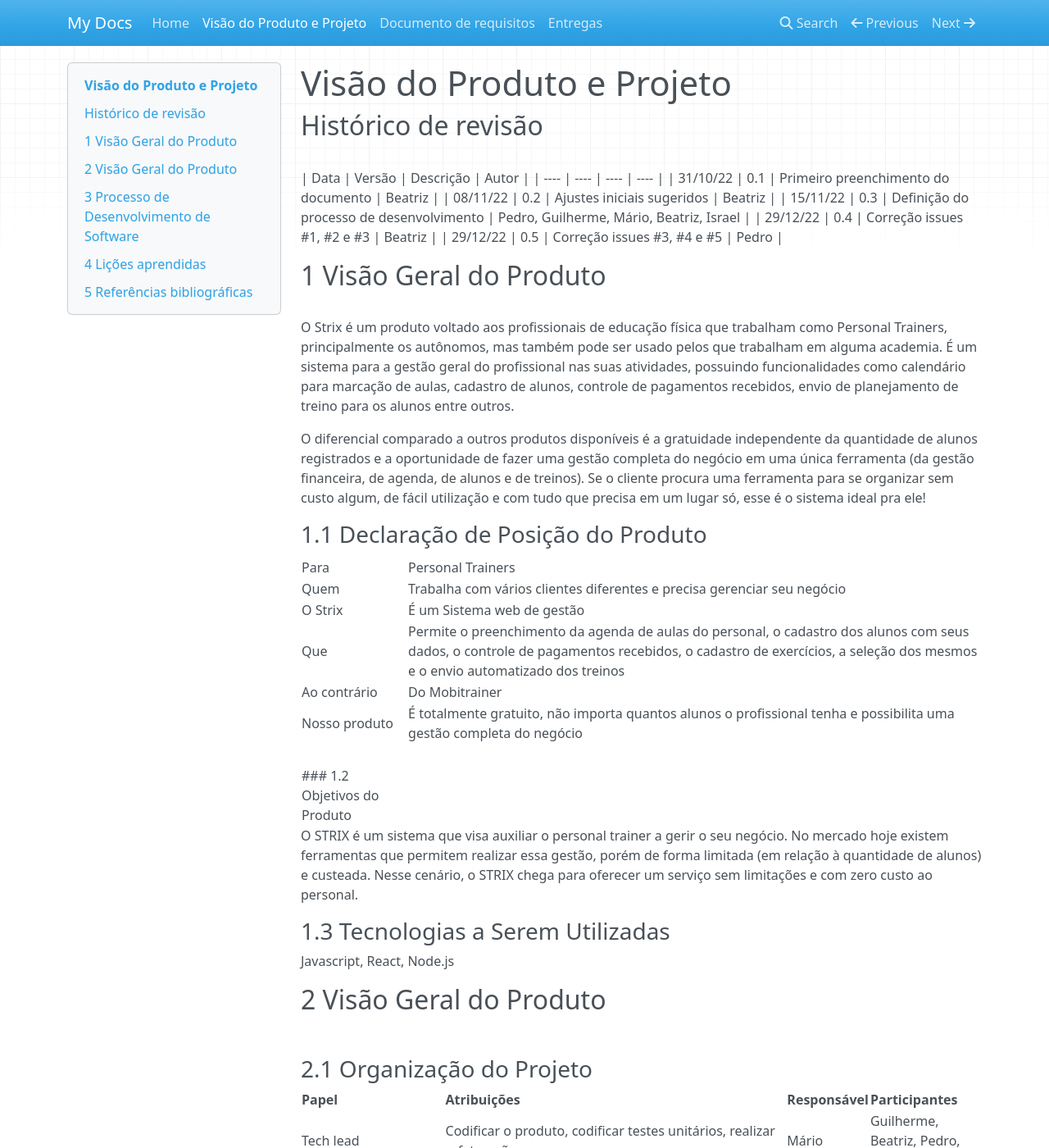
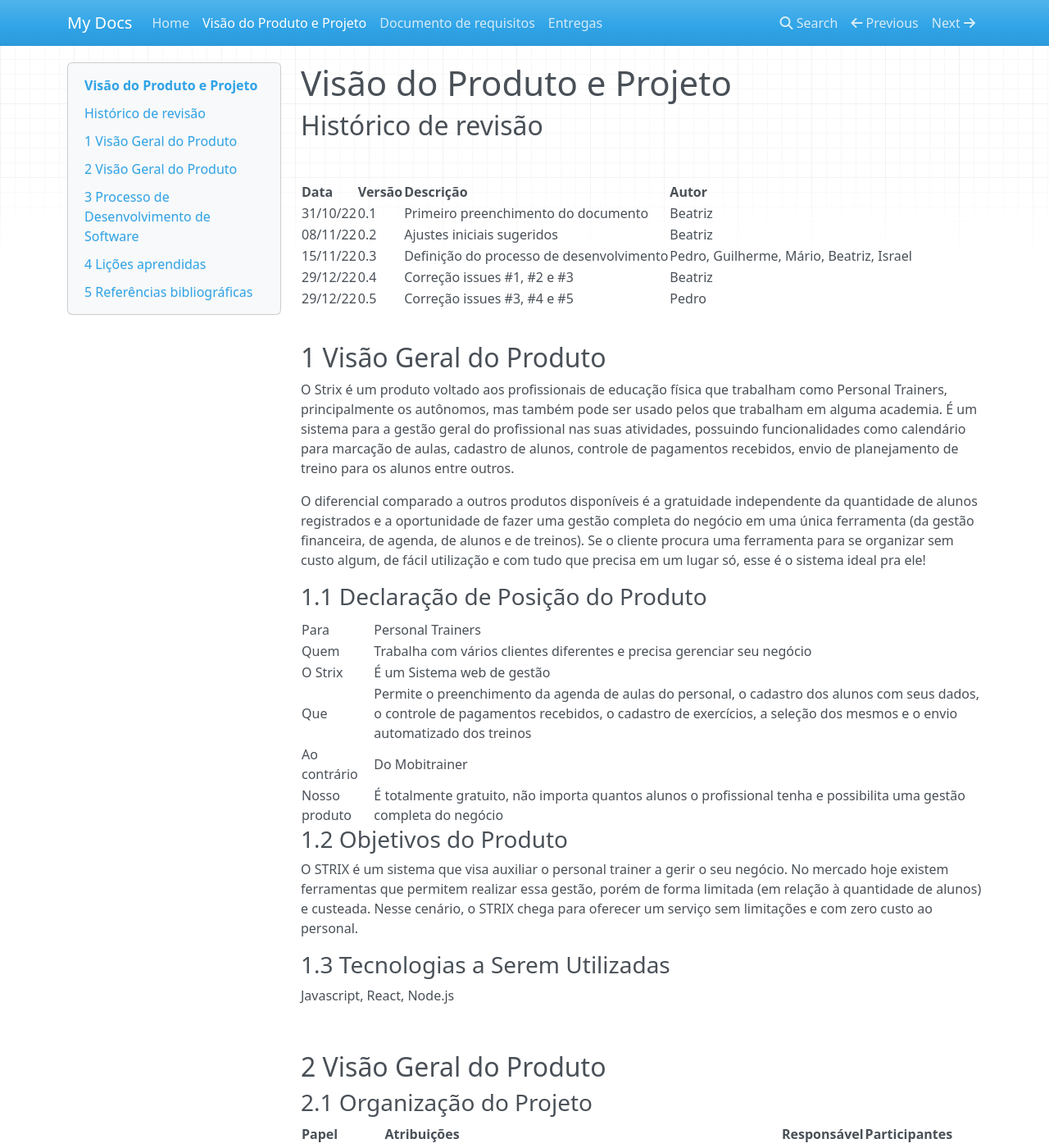
Before and after one commit to mdsreq-fga-unb/2022.2-Strix, an MkDocs documentation site: the page built from documentation/docs/visao_do_produto.md, in a window 1280 px wide and 1400 px high. Shown: the whole window at 82% size. Built offline with MkDocs 1.6.1, drawn with Linux system fonts in a browser that asks for light colours; nearby versions of some CDN libraries; some of the changed text lies outside the part shown.

Commit message:
removendo tags <br/>

```diff
--- a/documentation/docs/visao_do_produto.md
+++ b/documentation/docs/visao_do_produto.md
@@ -1,7 +1,9 @@
 # Visão do Produto e Projeto
 
 ## Histórico de revisão
+
 <br/>
+
 | Data | Versão | Descrição | Autor |
 | ---- | ---- | ---- | ---- |
 | 31/10/22 | 0.1 | Primeiro preenchimento do documento | Beatriz |
@@ -9,13 +11,15 @@
 | 15/11/22 | 0.3 | Definição do processo de desenvolvimento | Pedro, Guilherme, Mário, Beatriz, Israel |
 | 29/12/22 | 0.4 | Correção issues #1, #2 e #3 | Beatriz |
 | 29/12/22 | 0.5 | Correção issues #3, #4 e #5 | Pedro |
+
 <br/>
+
 ## 1 Visão Geral do Produto
-<br/>
+
 O Strix é um produto voltado aos profissionais de educação física que trabalham como Personal Trainers, principalmente os autônomos, mas também pode ser usado pelos que trabalham em alguma academia. É um sistema para a gestão geral do profissional nas suas atividades, possuindo funcionalidades como calendário para marcação de aulas, cadastro de alunos, controle de pagamentos recebidos, envio de planejamento de treino para os alunos entre outros.
 
 O diferencial comparado a outros produtos disponíveis é a gratuidade independente da quantidade de alunos registrados e a oportunidade de fazer uma gestão completa do negócio em uma única ferramenta (da gestão financeira, de agenda, de alunos e de treinos). Se o cliente procura uma ferramenta para se organizar sem custo algum,  de fácil utilização e com tudo que precisa em um lugar só, esse é o sistema ideal pra ele!
-<br/>
+
 ### 1.1 Declaração de Posição do Produto
 
 |  |  |
@@ -26,17 +30,18 @@
 | Que | Permite o preenchimento da agenda de aulas do personal, o cadastro dos alunos com seus dados, o controle de pagamentos recebidos, o cadastro de exercícios, a seleção dos mesmos e o envio automatizado dos treinos |
 | Ao contrário | Do Mobitrainer |
 | Nosso produto | É totalmente gratuito, não importa quantos alunos o profissional tenha e possibilita uma gestão completa do negócio |
+
+
+### 1.2 Objetivos do Produto
+O STRIX é um sistema que visa auxiliar o personal trainer a gerir o seu negócio. No mercado hoje existem ferramentas que permitem realizar essa gestão, porém de forma limitada (em relação à quantidade de alunos) e custeada. Nesse cenário, o STRIX chega para oferecer um serviço sem limitações e com zero custo ao personal.
+
+### 1.3 Tecnologias a Serem Utilizadas
+Javascript, React, Node.js
+
 <br/>
-### 1.2 Objetivos do Produto
 
-O STRIX é um sistema que visa auxiliar o personal trainer a gerir o seu negócio. No mercado hoje existem ferramentas que permitem realizar essa gestão, porém de forma limitada (em relação à quantidade de alunos) e custeada. Nesse cenário, o STRIX chega para oferecer um serviço sem limitações e com zero custo ao personal.
-<br/>
-### 1.3 Tecnologias a Serem Utilizadas
+## 2 Visão Geral do Produto
 
-Javascript, React, Node.js
-<br/>
-## 2 Visão Geral do Produto
-<br/>
 ### 2.1 Organização do Projeto
 
 | Papel| Atribuições | Responsável | Participantes |
@@ -45,7 +50,7 @@
 | Product Owner | Atualizar o escopo do produto, organizar o escopo das sprints, validar as entregas | Beatriz | Guilherme |
 | Scrum Master | Garantir que o Time Scrum se oriente pelos valores e práticas do Scrum, certifica-se de que os membros não se comprometam com compromissos além dos que eles conseguem cumprir dentro de uma Sprint. | Guilherme | Mário, Beatriz, Israel, Pedro |
 | Analista de Qualidade | Garantir a qualidade das entregas e o cumprimento dos conceitos propostos. | Pedro | Mário, Beatriz, Israel |
-<br/>
+
 ### 2.2 Planejamento das Fases e/ou Iterações do Projeto
 
 | Sprint | Produto (entrega) | Data Início | Data Fim |
@@ -57,7 +62,7 @@
 | Sprint 5 | Implementação das histórias pertencentes à feature 4.1.0 de exercícios e 4.2.0 de envio de treino | 04/01/2023 | 18/01/2023 |
 | Sprint 6 | Implementação das histórias pertencentes à feature 3.1.0 de pendências e 3.2.0 de registro de pagamentos | 19/01/2023 | 02/02/2023 |
 | Sprint 7 | Implementação das histórias pertencentes à feature 5.1.0 de login | 03/02/2023 | 09/02/2023 |
-<br/>
+
 ### 2.3 Matriz de Comunicação
 
 | Descrição | Área/Envolvidos | Periodicidade | Produtos Gerados |
@@ -68,7 +73,7 @@
 | Retrospectiva | Equipe do Projeto | Quinzenal | Relatório sobre situação da equipe e dificuldades |
 | Comunicar situação do projeto | Equipe do Projeto, Professor | Semanal | Resumo da reunião e feedback do professor |
 | Reunião com o cliente | Equipe do Projeto, cliente | Quinzenal | Feedback do cliente, refinamento de requisitos |
-<br/>
+
 ### 2.4 Gerenciamento de Riscos
 Os riscos identificados são:
 
@@ -83,7 +88,7 @@
 * Estar sempre atentos as datas de entregas e o que deve ser entregue em cada uma delas
 * Sempre informar ao grupo coisas importantes e compreender o que os membros estão informando
 * Organização pessoal e informar ao grupo qualquer impedimento
-<br/>
+
 ### 2.5 Critério de Replanejamento
 O grupo deve se replanejar caso haja:
 
@@ -91,10 +96,12 @@
 * Incremento de tarefa a ser realizada, devendo alocá-la em algum dos ciclos
 * Desfalque do grupo, devendo ajustar os ciclos de acordo com a capacidade do time
 * Ajuste nas datas, devendo analisar o que deve ser entregue na nova data e rever os ciclos
+
 <br/>
+
 ## 3 Processo de Desenvolvimento de Software
 Será adotado um ciclo de vida incremental para o processo de desenvolvimento, com ciclos curtos e iterativos, adotando também algumas propriedades do XP e do SCRUM, processos escolhidos pois o cliente tem disponibilidade, os requisitos ainda estão sendo descobrertos e moldados e as entregas possuem prazos já delimitados, indicando assim o XP, e será necessário que ocorra uma gestão de projeto correspondente com a do Scrum. O detalhamento das práticas de cada processo adotado serão explanadas nos itens 3.1 e 3.2. Utilizaremos de um Product Backlog e Sprint Backlog para o planejamento, com procedimentos do processo ágil como: Sprint planning, Spring Review, com Pair Programming e Planning Poker.
-<br/>
+
 ### 3.1 XP (Extreme Programming)
 O XP é um método ágil de desenvolvimento de software criado no final da década de 90 que se baseia na criação de sistemas de alta qualidade com base em princípios e práticas tais como interação próxima do cliente, testagem constante do código, ciclos curtos de desenvolvimento, programação em pares e ritmo sustentável de desenvolvimento, por exemplo. No XP os requisitos são expressos na forma de histórias de usuários, que refletem as características que devem ser implementadas no sistema. Essas histórias serão divididas em uma série de tarefas que devem ser cumpridas em cada sprint.
 
@@ -114,7 +121,7 @@
 - Testes: Serão implementados testes unitários, de integração e de aceitação.
 
 - Integração Contínua: Consiste em integrar o trabalho diversas vezes ao dia, assegurando que a base de código permaneça consistente ao final de cada integração.
-<br/>
+
 ### 3.2 Scrum
 Segundo o Scrum Guide, o Scrum, criado no início dos anos 90, é "um framework leve que ajuda pessoas, times e organizações a gerar valor por meio de soluções adaptativas para problemas complexos." Ele sugere uma série de eventos a serem realizados que são "projetados especificamente para permitir a transparência necessária", segundo o Guide, e "cada evento [...] é uma oportunidade formal para inspecionar e adaptar os artefatos do Scrum".
 
@@ -129,10 +136,8 @@
 - Sprint review: Ocorrerá a cada final de sprint para os integrantes mostrarem e revisarem o que foi trabalhado durante a sprint a ser finalizada.
 
 - Sprint retrospective: Ocorrerá quinzenalmente ao final de cada sprint para serem levantados os aspectos de melhorias da equipe, afim de melhorar a sua qualidade de desenvolvimento.
-<br/>
+
 ### 3.3 Atividades
-
-<br/>
 
 #### 3.3.1 Sprint Planning
 
@@ -140,8 +145,6 @@
 | ---- | ---- | ---- | ---- |
 | Elicitação de requisitos | Brainstorming, Construção de User Story | Meets, Trello e Whatsapp | Levantamento das atividades a serem desenvolvidas e suas prioridades. |
 | Validação e Verificação | Brainstorming, reunião com cliente | Meets e Whatsapp | Alinhamento das atividades levantadas ao objetivo do produto/MVP |
-
-<br/>
 
 #### 3.3.2 Sprint
 
@@ -151,15 +154,11 @@
 | Desenvolvimento de atividades | Pair Programming | VSCode, Webstorm IDE | Incrementos no produto com base nas atividades elicitadas. |
 | Testes e garantia de qualidade | Testes unitários e Testes Manuais | VSCode, Webstorm IDE | codificação de testes unitários para assegurar a qualidade, e testes manuais para garantir funcionamento da interface. |
 
-<br/>
-
 #### 3.3.3 Sprint Review
 
 | Atividade | Método | Ferramenta | Entrega |
 | ---- | ---- | ---- | ---- |
 | Análise de progresso | Apresentação | Meets | Identificação do progresso obtido durante a sprint e validação em relação aos requisitos. |
-
-<br/>
 
 #### 3.3.4 Sprint Retrospective
 
```
